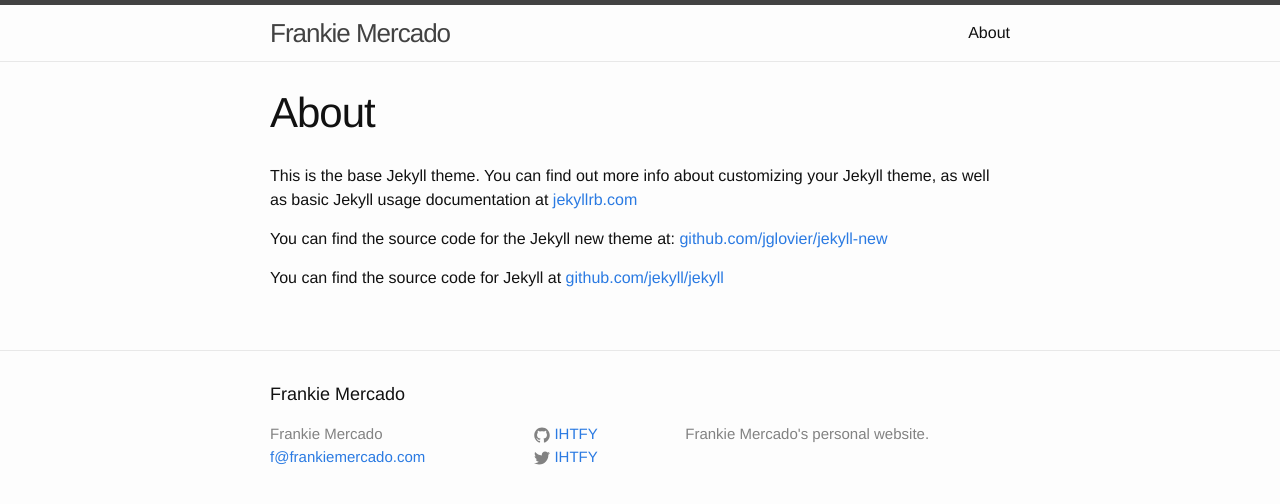
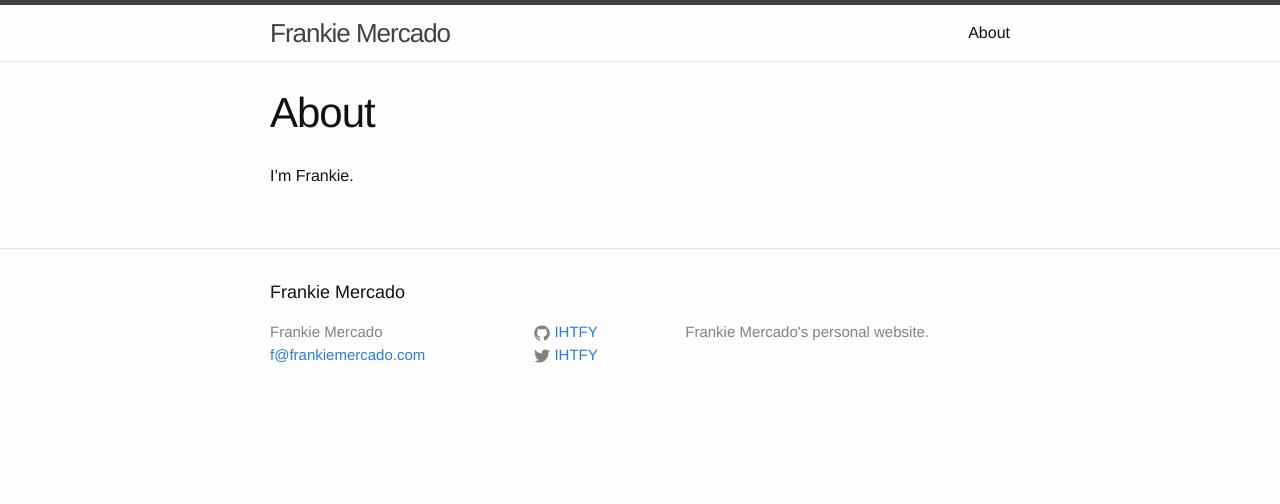
Before and after one commit to IHTFY/-DEFUNCT-frankiemercado.github.io, a Jekyll site: the page built from about.md, in a window 1280 px wide. Shown: the top 504 px of the page. Built offline with Jekyll 4.4.1, drawn with Linux system fonts in a browser that asks for light colours.

Commit message:
Replaced Jekylll default text

```diff
--- a/about.md
+++ b/about.md
@@ -4,8 +4,4 @@
 permalink: /about/
 ---
 
-This is the base Jekyll theme. You can find out more info about customizing your Jekyll theme, as well as basic Jekyll usage documentation at [jekyllrb.com](http://jekyllrb.com/)
-
-You can find the source code for the Jekyll new theme at: [github.com/jglovier/jekyll-new](https://github.com/jglovier/jekyll-new)
-
-You can find the source code for Jekyll at [github.com/jekyll/jekyll](https://github.com/jekyll/jekyll)
+I'm Frankie.
```
Also changed, not shown: _posts/2015-07-24-test-post.markdown (added, +9 -0 lines), _posts/2015-07-24-welcome-to-jekyll.markdown (deleted, +0 -25 lines).
